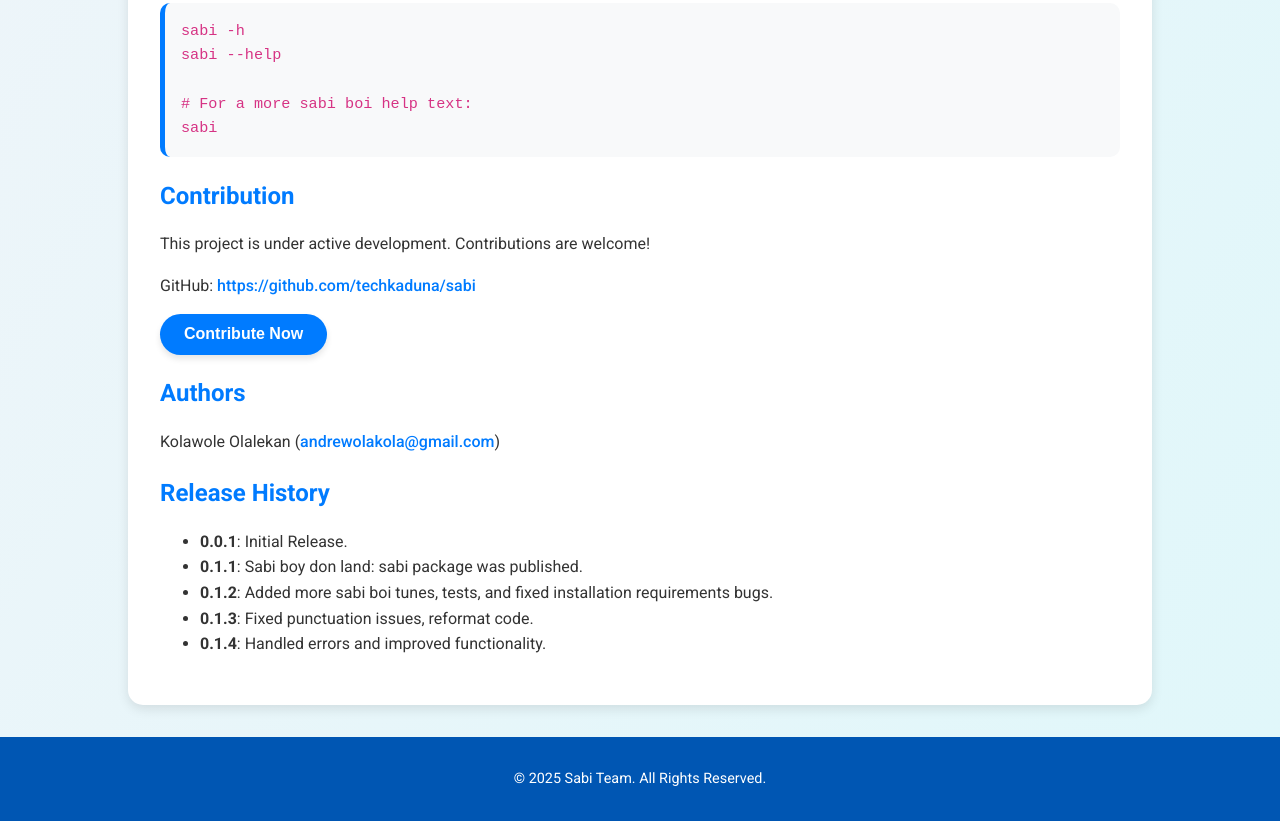
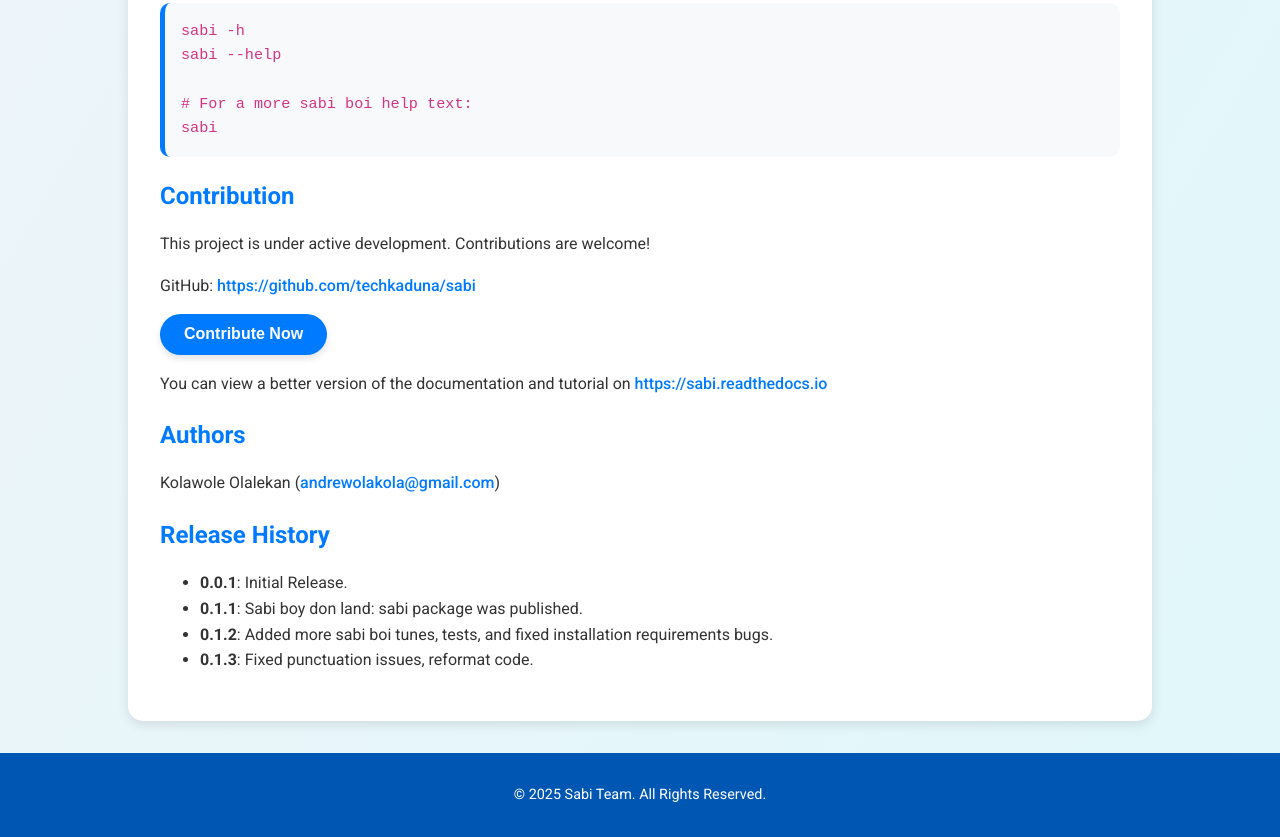
Before and after one commit to techkaduna/sabi, a plain HTML site: page docs/index.html in a window 1280 px wide. Shown: the part 1703-2540 px from the top of the page. Drawn offline with Linux system fonts and the light colour scheme.

Commit message:
Update index.html

```diff
--- a/docs/index.html
+++ b/docs/index.html
@@ -177,6 +177,7 @@
             <p>This project is under active development. Contributions are welcome!</p>
             <p>GitHub: <a href="https://github.com/techkaduna/sabi" target="_blank">https://github.com/techkaduna/sabi</a></p>
             <button onclick="alert('Thank you for considering contributing!')">Contribute Now</button>
+            <p>You can view a better version of the documentation and tutorial on <a href="https://sabi.readthedocs.io" target="_blank">https://sabi.readthedocs.io</a></p>
         </section>
 
         <section>
@@ -191,7 +192,7 @@
                 <li><strong>0.1.1</strong>: Sabi boy don land: sabi package was published.</li>
                 <li><strong>0.1.2</strong>: Added more sabi boi tunes, tests, and fixed installation requirements bugs.</li>
                 <li><strong>0.1.3</strong>: Fixed punctuation issues, reformat code.</li>
-                <li><strong>0.1.4</strong>: Handled errors and improved functionality.</li>
+                <!-- <li><strong>0.1.4</strong>: Handled errors and improved functionality.</li> -->
             </ul>
         </section>
     </div>
```
